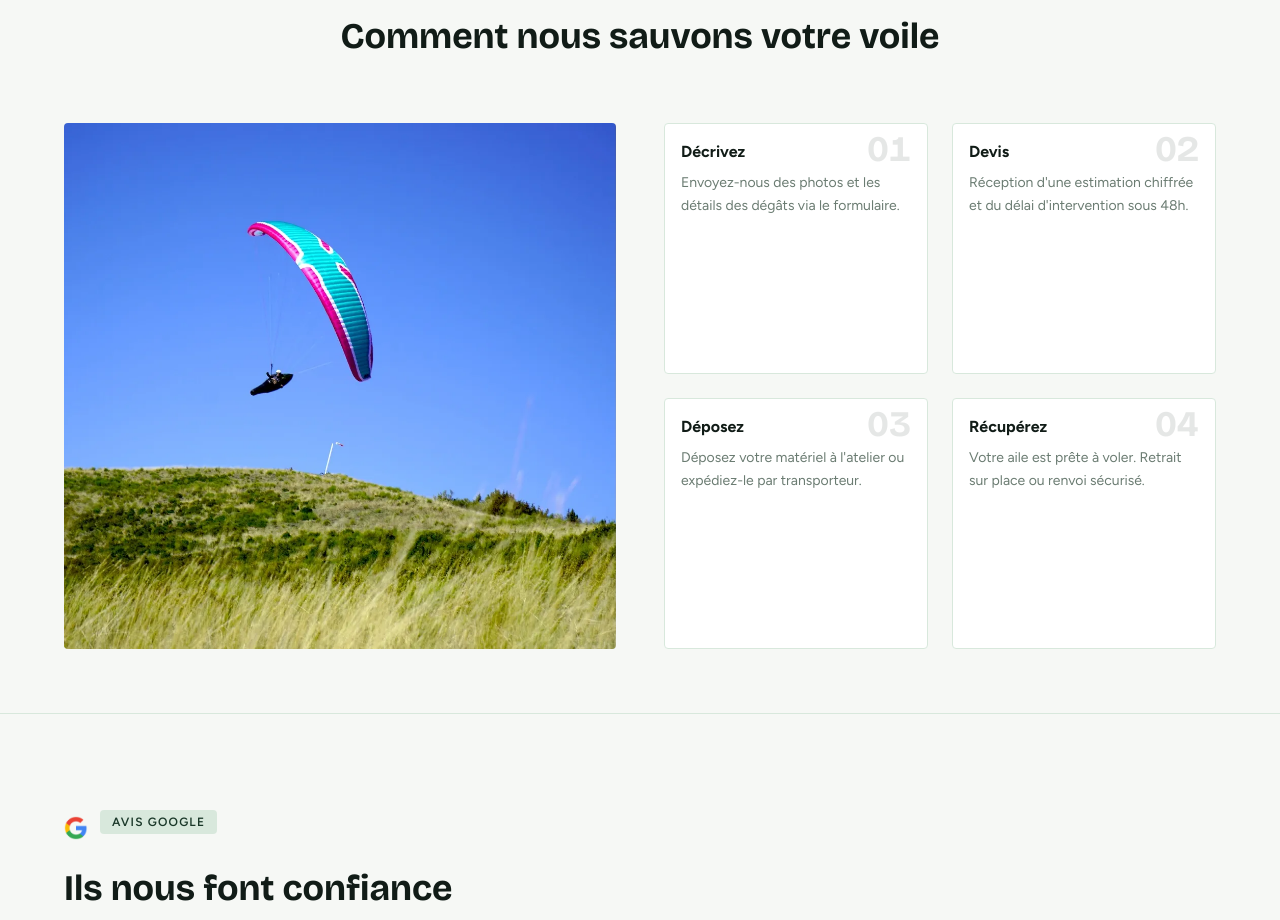
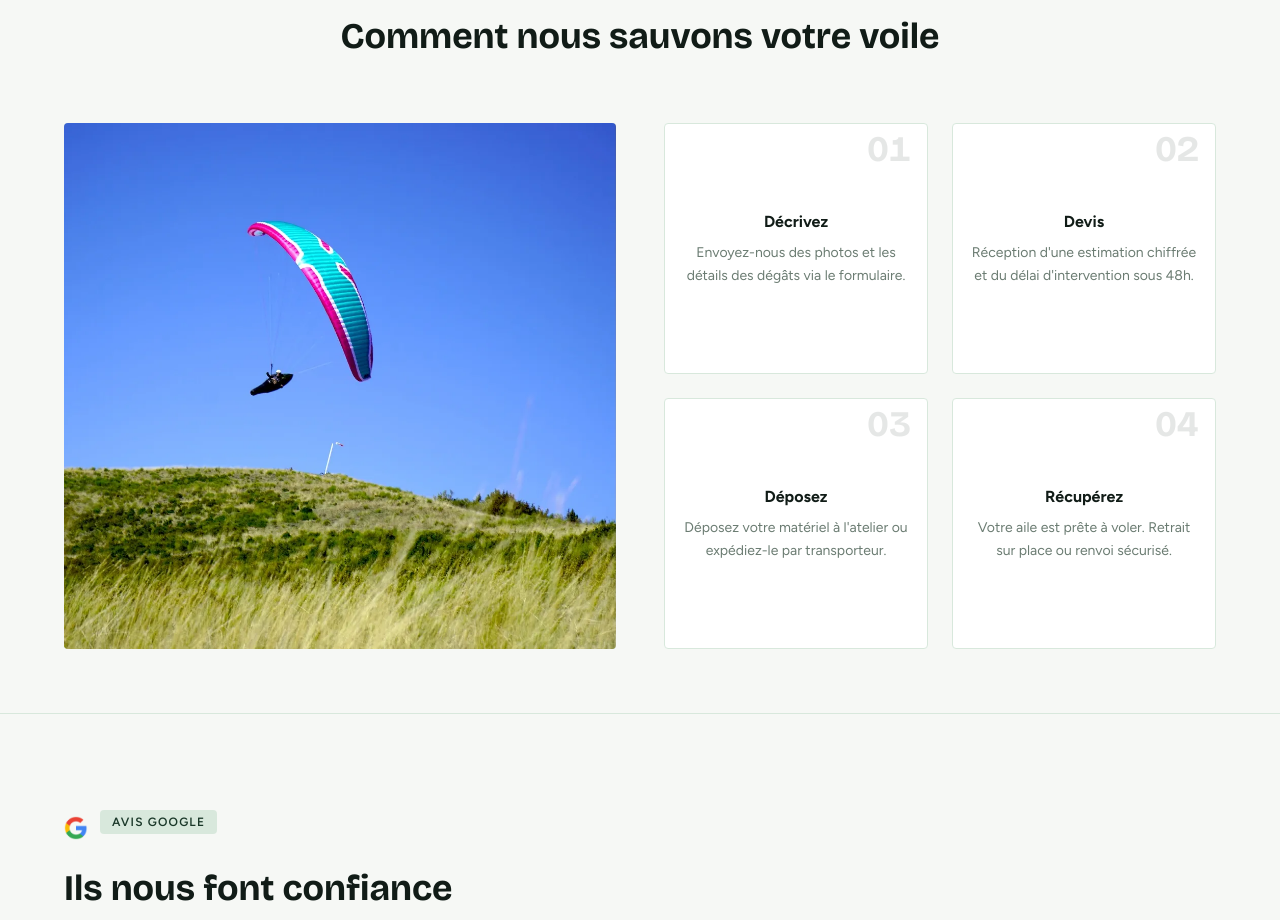
Before and after one commit to clementsbt/Parapente-rescue, a Next.js app: page / in a window 1280 px wide. Shown: the part 1691-2611 px from the top of the page. Built offline with nearby package versions, Linux system fonts and the light colour scheme.

Commit message:
fix: texte centré dans les cartes

```diff
--- a/src/app/page.tsx
+++ b/src/app/page.tsx
@@ -218,7 +218,7 @@ export default function Home() {
                   { n: "03", title: "Déposez", desc: "Déposez votre matériel à l'atelier ou expédiez-le par transporteur." },
                   { n: "04", title: "Récupérez", desc: "Votre aile est prête à voler. Retrait sur place ou renvoi sécurisé." },
                 ].map((s, i) => (
-                  <div key={s.n} className="relative p-4 rounded-sm border transition-all hover:shadow-lg hover:-translate-y-2" style={{ borderColor: "#D8E8DC", background: "#fff" }}>
+                  <div key={s.n} className="relative p-4 rounded-sm border transition-all hover:shadow-lg hover:-translate-y-2 flex flex-col items-center justify-center text-center" style={{ borderColor: "#D8E8DC", background: "#fff" }}>
                     <span className="text-4xl font-bold tabular-nums leading-none absolute top-2 right-4 opacity-10" style={{ fontFamily: "var(--font-bricolage), sans-serif" }}>{s.n}</span>
                     <h3 className="text-base font-bold mb-2 relative z-10" style={{ color: "#111C17" }}>{s.title}</h3>
                     <p className="text-sm leading-relaxed relative z-10" style={{ color: "#6B7C72" }}>{s.desc}</p>
```
